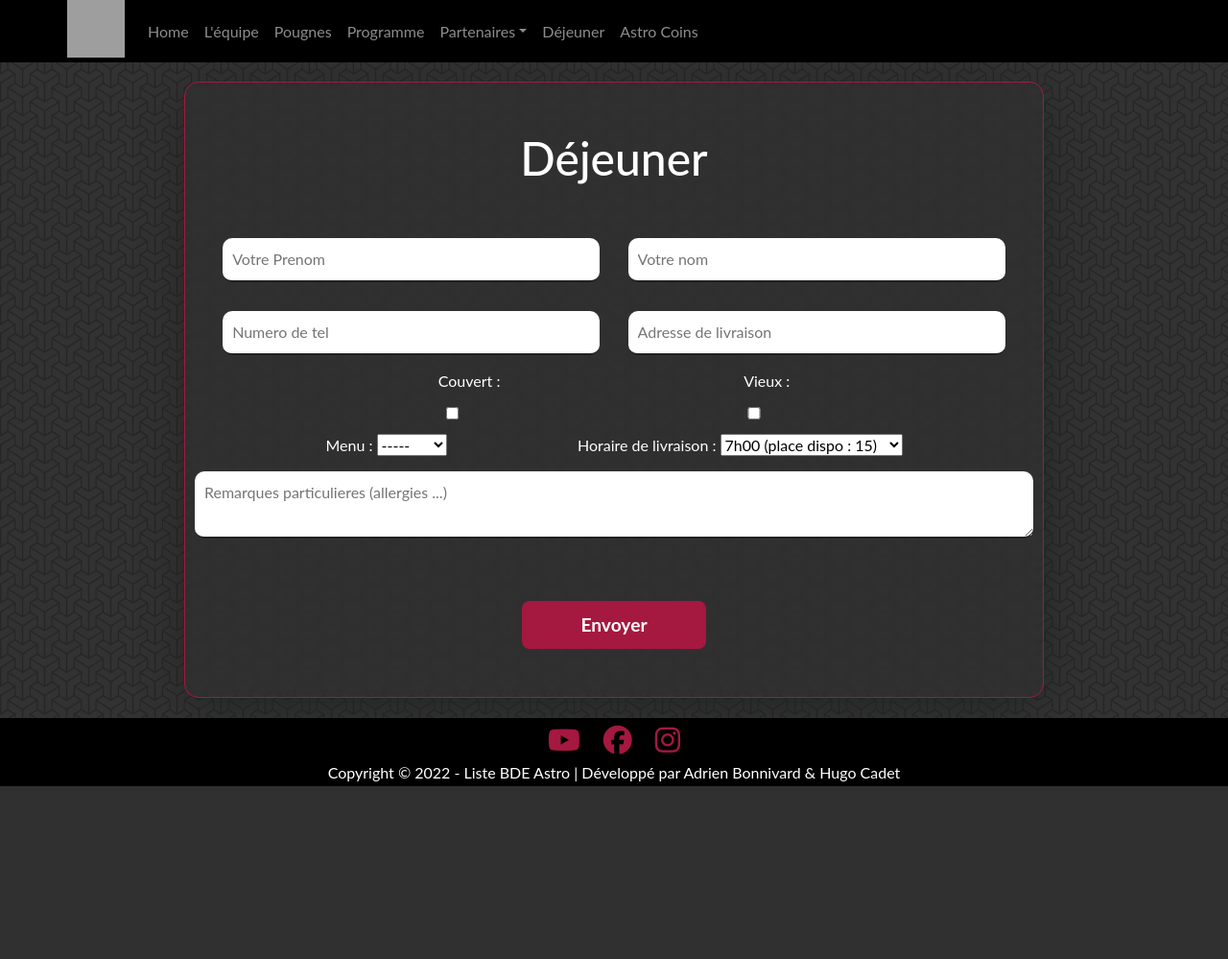
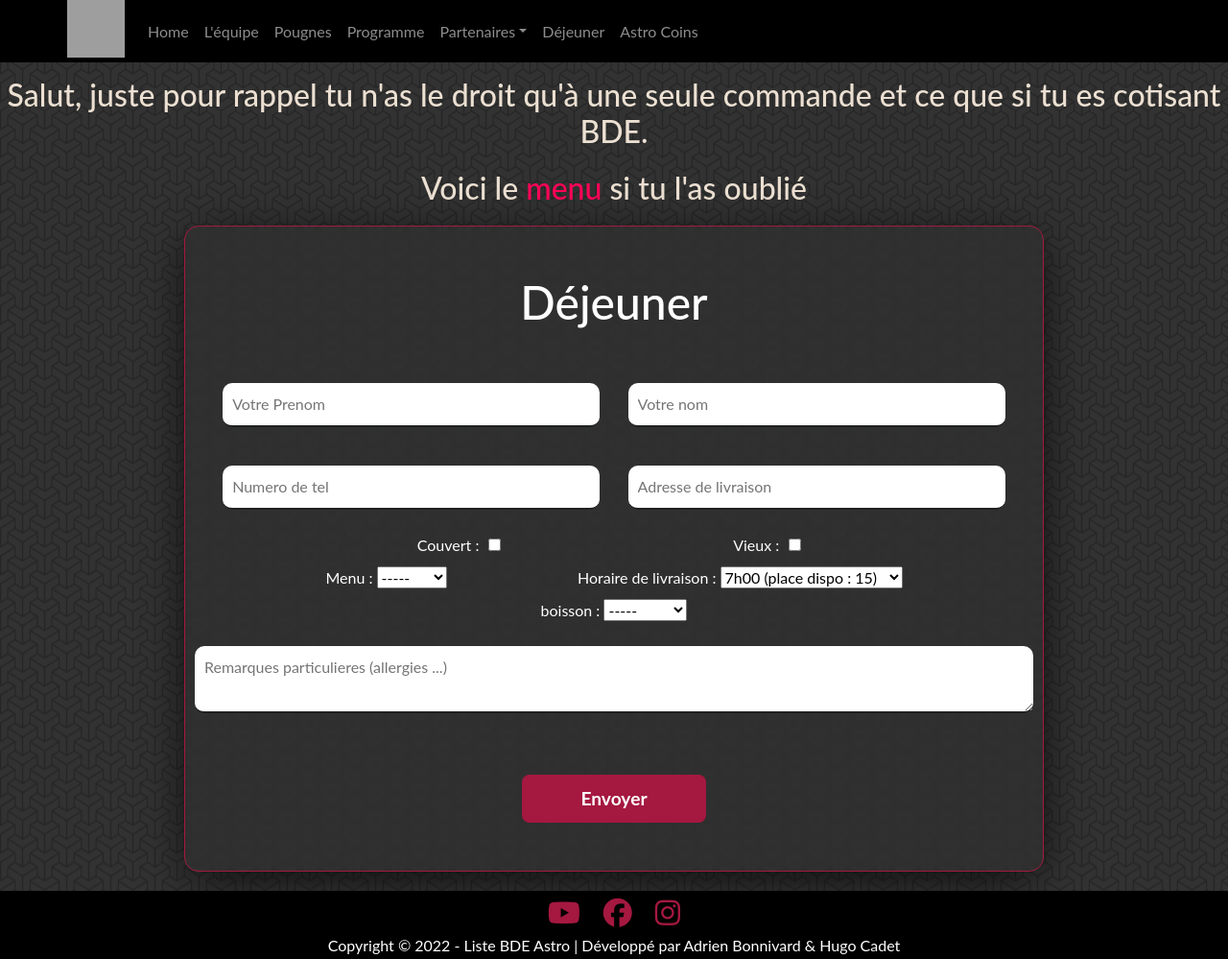
Before and after one commit to HugoKD/siite, a Django app: page /dejeuner/ in a window 1280 px wide. Shown: the whole page at 96% size. Before the commit the page ends 819 px from the top, so only its background shows below. Run offline with Django 4.2, Linux system fonts and the light colour scheme; data comes from the database, SQL or seed files in the repository; both versions use the stored data as it was after the commit; some libraries are stand-ins or nearby versions; grey boxes are pictures that could not be loaded.

Commit message:
fumulaire contact dejeuner

```diff
--- a/Dejeuner/static/css/dejeuner.css
+++ b/Dejeuner/static/css/dejeuner.css
@@ -13,13 +13,13 @@ body {
 }
 
 #dejeuner {
- display: flex;
+ display: flex; flex-direction: column;
  align-items: center;
  justify-content: center;
- height: 93.5vh; overflow-y: hidden;
+ min-height: 93.5vh; overflow-y: hidden;
  background-image: url("../img/escheresque-dark-1920x1080.png");
  background-repeat: repeat;
- padding-top: 5%;
+ padding-top: 80px;
 }
 
 
@@ -29,10 +29,10 @@ body {
  max-width: 80%;
  min-height: 80%; width: 70%;
  padding: 50px 10px;
- margin: 0px auto;
+ margin: 0 auto 20px auto;
  border-radius: 15px;
  border: 1px solid #a51840;
- box-shadow: 0px 10px 50px -10px #1f2121;
+ box-shadow: 0px 10px 50px -10px #050505;
  text-align: center;
  color: white;
  animation-duration: 2s;
@@ -53,6 +53,23 @@ body {
 }
 
 
+section#dejeuner h2 {
+    margin-bottom: 20px;
+    color: #ece0d2;
+}
+
+section#dejeuner .message {
+    text-align: center;
+}
+section#dejeuner .message h2 a {
+    color: #ff0557;
+    text-decoration: none;
+}
+
+section#dejeuner .message h2 a:hover {
+    color: #a51840;
+}
+
 section#dejeuner .contact_div .texte h3{
     font-size: 1.2em;
 }
@@ -67,8 +84,12 @@ section#dejeuner .contact_div form input {
     width: 45%;
     display: flex;
 }
+section#dejeuner .contact_div form .boisson {
+    margin: 10px 0;
+}
 
 section#dejeuner .contact_div form .bloc {
+    margin: 10px 0;
     justify-content: space-evenly;
     flex-direction: row;
     display: flex;
@@ -100,7 +121,28 @@ section#dejeuner .contact_div form input {
     border-radius: 10px;
 }
 
+section#dejeuner .contact_div form .bloc .vieux {
+    text-align: center;
+    display: flex;
+    flex-direction: row;
+    justify-content: center;
+    align-items: center;
+}
 
+section#dejeuner .contact_div form .bloc .vieux input {
+    flex: 1; margin: 0 10px;
+}
+section#dejeuner .contact_div form .bloc .couvert {
+    text-align: center;
+    display: flex;
+    flex-direction: row;
+    justify-content: center;
+    align-items: center;
+}
+
+section#dejeuner .contact_div form .bloc .couvert input {
+    flex: 1; margin: 0 10px;
+}
 
 section#dejeuner .contact_div form button {
     width: 192px;
@@ -167,3 +209,32 @@ section#dejeuner .contact_div form button:hover {
     margin-bottom: 0;
     padding-bottom: 2px;
 }
+
+@media screen and (max-width: 500px) {
+
+    section#dejeuner .contact_div {
+        overflow-x: scroll;
+    }
+
+    section#dejeuner .contact_div {
+        margin-bottom: 20px;
+    }
+    section#dejeuner .contact_div form .bloc {
+        display: flex;
+        flex-direction: column;
+    }
+    section#dejeuner .contact_div form .bloc input {
+        width: 95%;
+    }
+    section#dejeuner .contact_div form .bloc .couvert {
+        margin: 10px 0;
+    }
+
+    section#dejeuner .contact_div form .menu{
+        margin: 10px 0;
+    }
+
+    section#dejeuner .contact_div form .horaire {
+        margin: 10px 0;
+    }
+}
--- a/Dejeuner/static/css/redirection.css
+++ b/Dejeuner/static/css/redirection.css
@@ -45,7 +45,10 @@ body {
 }
 
 .main button a {
+    display: flex;
  color: white ; text-decoration: none ;
+    width: 100%; height: 100%;
+    padding:100px 100px 100px 100px;
 }
 
 .main button:hover {
--- a/Dejeuner/templates/dejeuner/dejeuner.html
+++ b/Dejeuner/templates/dejeuner/dejeuner.html
@@ -17,6 +17,10 @@
     {% endblock %}
 
     <section id="dejeuner">
+        <div class="message">
+            <h2>Salut, juste pour rappel tu n'as le droit qu'à une seule commande et ce que si tu es cotisant BDE.</h2>
+            <h2> Voici le <a href="../menu">menu</a> si tu l'as oublié</h2>
+        </div>
         <div class="contact_div">
                 <div class="texte"><h1>Déjeuner</h1></div>
 
@@ -58,8 +62,16 @@
                                     {% endif %}
                                 {% endfor %}
                             </select>
-
                             </div>
+                        </div>
+                        <div class="boisson">
+                            boisson :
+                            <select name="Boisson" required>
+                                <option value="">-----</option>
+                                <option value="Boisson1">Boisson1</option>
+                                <option value="Boisson2">Boisson2</option>
+                                <option value="Boisson3">Boisson3</option>
+                            </select>
                         </div>
                         <textarea type="text" name="Message" placeholder="Remarques particulieres (allergies ...)" maxlength="100"></textarea>
                         <button type="submit" onclick="maFonction()">Envoyer</button>
--- a/Dejeuner/templates/dejeuner/erreur1.html
+++ b/Dejeuner/templates/dejeuner/erreur1.html
@@ -16,10 +16,9 @@
 
     <div id="main">
         <div class="message">
-            <h1>Ta commande n'a pas été accepté ...</h1>
+            <h1>Ta commande a echoué ...</h1>
             <h2>Vérifie que tu ne t'es pas trompé lorque tu as rempli le formulaire</h2>
-            <h3>Pour rappel, tu ne peux commander que une fois et que si tu es étudiant à l'int</h3>
-            <h4>Contacte le pôle num si tu rencontres encore le même problème !</h4>
+            <h4>Contacte le pôle num si t'es trompé dans ta commande ou que tu as un problème !</h4>
             <button><a href="../dejeuner" >Re tenter</a></button>
         </div>
 
--- a/Dejeuner/urls.py
+++ b/Dejeuner/urls.py
@@ -1,10 +1,11 @@
 from django.contrib import admin
 from django.urls import path, include
-from .views import dejeuner, redirection, erreur1
+from .views import dejeuner, redirection, erreur1,menu
 
 
 urlpatterns = [
     path('dejeuner/', dejeuner, name="dejeuner"),
     path('redirection/', redirection, name="redirection"),
     path('erreur1/', erreur1, name="erreur1"),
+    path('menu/', menu, name="menu"),
 ]
--- a/Dejeuner/views.py
+++ b/Dejeuner/views.py
@@ -71,3 +71,6 @@ def redirection(request):
 
 def erreur1(request):
     return render(request, "dejeuner/erreur1.html")
+
+def menu(request):
+    return render(request, "dejeuner/menu.html")
--- a/contact/static/css/contact.css
+++ b/contact/static/css/contact.css
@@ -50,7 +50,7 @@ html, body {
 
 #contact{
     display: flex;
-    height: 92.5%;
+    min-height: 92.5%;
     padding-top: 5%;
     padding-bottom: 10%;
     background-image: url("../img/im2.jpg");
```
Also changed, not shown: Dejeuner/templates/dejeuner/menu.html (added, +10 -0 lines), Dejeuner/static/css/menu.css (added), db.sqlite3. Lines whose indentation alone changed are shown as unchanged.
